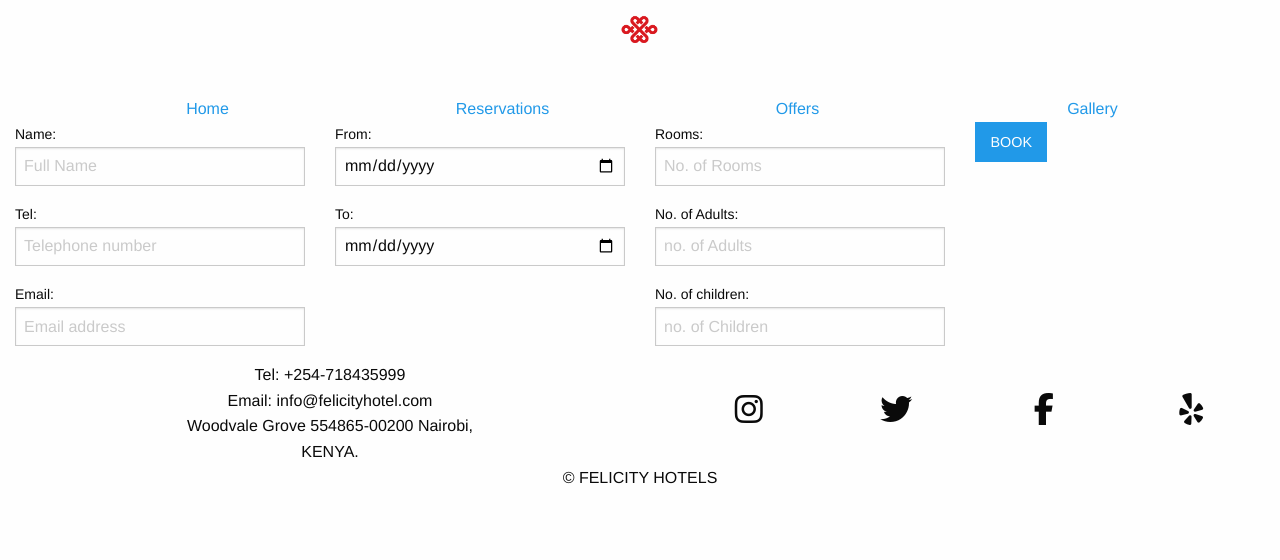
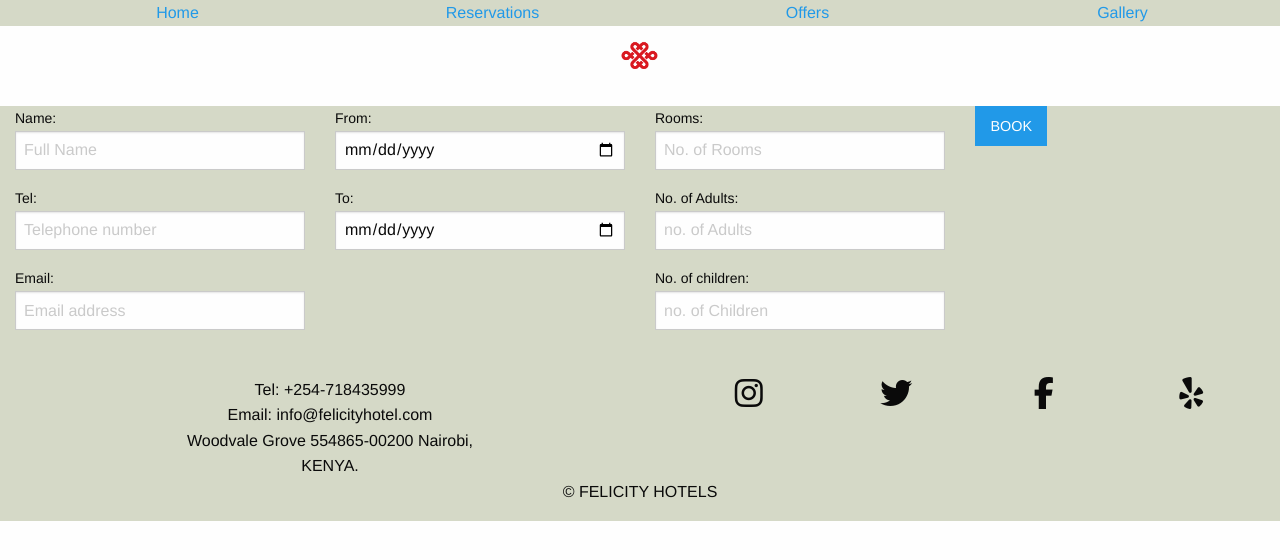
Before and after one commit to season-7/felicityhotel, a plain HTML site: page reservations.html in a window 1280 px wide. Drawn offline with Linux system fonts and the light colour scheme.

Commit message:
navigation and footer

```diff
--- a/css/app.css
+++ b/css/app.css
@@ -30,6 +30,7 @@ footer {
 footer li {
     display: inline-block;
 }
-#social ul {
-    padding: 5% 0;
+#social ul,
+#contact ul {
+    padding-top: 5%;
 }
--- a/reservations.html
+++ b/reservations.html
@@ -12,9 +12,7 @@
 <body>
 
     <div class="container">
-        <header class="row">
-            <div id="logo" class="small-12 large-12"><img src="img/logo.png" alt=""></div>
-            <nav>
+        <nav class="row expanded">
             <ul>
                 <li class="small-3 large-3 columns">
                     <a href="index.html">Home</a>
@@ -30,6 +28,9 @@
                 </li>
             </ul>
         </nav>
+
+        <header class="row">
+            <div id="logo" class="small-12 large-12"><img src="img/logo.png" alt=""></div>
         </header>
 
         <section id="f_form" class="small-12 large-3 columns">
@@ -89,7 +90,7 @@
     </div>
 
 
-    <footer>
+    <footer class="row expanded">
         <div id="contact" class="small-6 large-6 columns">
             <ul>
                 <li class="smal-12 large-12 columns">Tel: +254-718435999</li>
```
Lines whose indentation alone changed are shown as unchanged.
